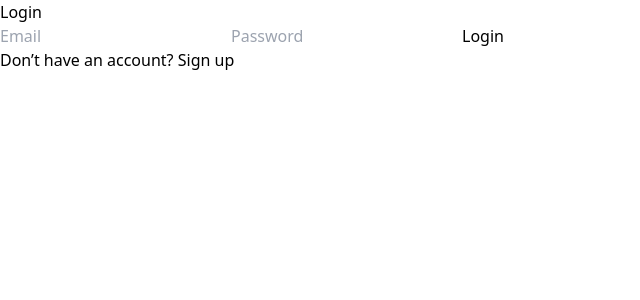
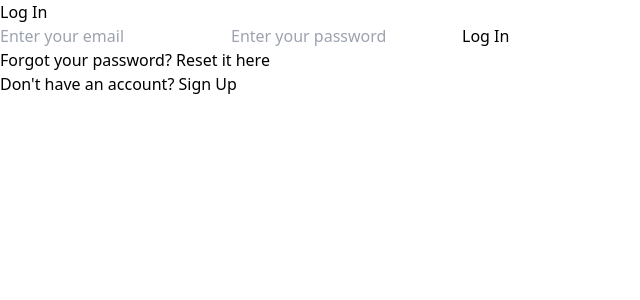
Before and after one commit to swethannadhurai/task12, a React (Vite) app in the folder password-reset-client/: page /Login in a window 1280 px wide. Shown: the top 300 px of the page, without its empty margins (0-640 px from the left). Built offline with nearby package versions, Linux system fonts and the light colour scheme.

Commit message:
signup update

```diff
--- a/password-reset-client/src/pages/Dashboard.jsx
+++ b/password-reset-client/src/pages/Dashboard.jsx
@@ -3,6 +3,12 @@ export default function Dashboard() {
       <div className="p-6">
         <h1 className="text-2xl font-bold">Welcome to your Dashboard!</h1>
         <p>You have successfully logged in.</p>
+
+           <div className="mt-4">
+                <Link to="/forgot-password" className="text-blue-600 hover:underline">
+                    Reset Password
+                </Link>
+            </div>
       </div>
     );
   }
--- a/password-reset-client/src/pages/Login.jsx
+++ b/password-reset-client/src/pages/Login.jsx
@@ -1,75 +1,59 @@
-// src/pages/Login.jsx
-import { useState } from "react";
-import { useNavigate } from "react-router-dom";
-import axios from "axios"; // make sure axios is imported
-import API_BASE_URL from '../config';
-
-import { Link } from "react-router-dom";
+import { useState } from 'react';
+import { Link, useNavigate } from 'react-router-dom';
+import axios from 'axios';
 
 export default function Login() {
-  const [email, setEmail] = useState("");
-  const [password, setPassword] = useState("");
-  const [error, setError] = useState("");
+  const [email, setEmail] = useState('');
+  const [password, setPassword] = useState('');
   const navigate = useNavigate();
 
   const handleSubmit = async (e) => {
     e.preventDefault();
-    setError("");
-
     try {
-      const res = await axios.post(
-        `${API_BASE_URL}/api/auth/login`,
-
-        {
-          email,
-          password,
-        },
-        {
-          withCredentials: true, // <-- Required to include cookies (like JWT token)
-        }
-      );
-
-      navigate("/dashboard");
-    } catch (err) {
-      setError(err.response?.data?.message || "Something went wrong");
+      await axios.post(`${import.meta.env.VITE_API_URL}/api/auth/login`, { email, password });
+      alert('Login successful');
+      navigate('/dashboard');
+    } catch (error) {
+      alert('Login failed: ' + (error.response?.data?.message || 'Something went wrong'));
     }
   };
 
-
   return (
-    <div className="max-w-md mx-auto p-6 bg-white rounded-lg shadow">
-      <h2 className="text-2xl font-bold mb-4">Login</h2>
-      {error && <p className="text-red-500">{error}</p>}
-      <form onSubmit={handleSubmit}>
+    <div className="p-6 max-w-md mx-auto">
+      <h2 className="text-2xl mb-4">Log In</h2>
+      <form onSubmit={handleSubmit} className="space-y-4">
         <input
-          className="w-full mb-3 p-2 border rounded"
           type="email"
-          placeholder="Email"
           value={email}
           onChange={(e) => setEmail(e.target.value)}
+          className="w-full p-2 border rounded"
+          placeholder="Enter your email"
           required
         />
         <input
-          className="w-full mb-3 p-2 border rounded"
           type="password"
-          placeholder="Password"
           value={password}
           onChange={(e) => setPassword(e.target.value)}
+          className="w-full p-2 border rounded"
+          placeholder="Enter your password"
           required
         />
-        <button
-          className="w-full bg-blue-600 text-white py-2 rounded hover:bg-blue-700"
-          type="submit"
-        >
-          Login
+        <button type="submit" className="w-full bg-green-600 text-white p-2 rounded">
+          Log In
         </button>
       </form>
-      <p className="mt-4 text-center text-sm text-gray-600">
-      Don’t have an account?{" "}
-      <Link to="/signup" className="text-blue-500 underline hover:text-blue-700">
-        Sign up
-      </Link>
-      </p>
+      <div className="mt-4">
+        Forgot your password?{' '}
+        <Link to="/forgot-password" className="text-blue-600 hover:underline">
+          Reset it here
+        </Link>
+      </div>
+      <div className="mt-2">
+        Don't have an account?{' '}
+        <Link to="/" className="text-blue-600 hover:underline">
+          Sign Up
+        </Link>
+      </div>
     </div>
   );
 }
--- a/password-reset-client/src/pages/Signup.jsx
+++ b/password-reset-client/src/pages/Signup.jsx
@@ -1,65 +1,53 @@
-import { useState } from "react";
-import axios from "axios";
-import { useNavigate } from "react-router-dom";
+import { useState } from 'react';
+import { Link, useNavigate } from 'react-router-dom';
+import axios from 'axios';
 
-const Signup = () => {
-  const [email, setEmail] = useState("");
-  const [password, setPassword] = useState("");
-  const [error, setError] = useState("");
+export default function Signup() {
+  const [email, setEmail] = useState('');
+  const [password, setPassword] = useState('');
   const navigate = useNavigate();
-
-  console.log(import.meta.env.VITE_API_URL);
 
   const handleSubmit = async (e) => {
     e.preventDefault();
-    setError("");
-
     try {
-      await axios.post(`${import.meta.env.VITE_API_URL}/api/auth/signup`, {
-        email,
-        password,
-
-      },{
-      withCredentials: true // crucial if backend has credentials: true
-     })
-      navigate("/login");
-    } catch (err) {
-      setError(err.response?.data?.message || "Signup failed");
+      await axios.post(`${import.meta.env.VITE_API_URL}/api/auth/signup`, { email, password });
+      alert('Signup successful');
+      navigate('/login');
+    } catch (error) {
+      alert('Signup failed: ' + (error.response?.data?.message || 'Something went wrong'));
     }
   };
 
   return (
-    <div className="flex items-center justify-center min-h-screen bg-gray-100">
-      <div className="bg-white p-8 rounded shadow-md w-full max-w-sm">
-        <h2 className="text-2xl font-bold mb-6 text-center">Signup</h2>
+    <div className="p-6 max-w-md mx-auto">
+      <h2 className="text-2xl mb-4">Sign Up</h2>
       <form onSubmit={handleSubmit} className="space-y-4">
         <input
           type="email"
-            placeholder="Email"
           value={email}
           onChange={(e) => setEmail(e.target.value)}
+          className="w-full p-2 border rounded"
+          placeholder="Enter your email"
           required
-            className="w-full px-4 py-2 border rounded"
         />
         <input
           type="password"
-            placeholder="Password"
           value={password}
           onChange={(e) => setPassword(e.target.value)}
+          className="w-full p-2 border rounded"
+          placeholder="Enter your password"
           required
-            className="w-full px-4 py-2 border rounded"
         />
-          <button
-            type="submit"
-            className="w-full bg-blue-500 text-white py-2 rounded hover:bg-blue-600"
-          >
+        <button type="submit" className="w-full bg-blue-600 text-white p-2 rounded">
           Sign Up
         </button>
       </form>
-        {error && <p className="text-red-500 mt-4 text-center">{error}</p>}
+      <div className="mt-4">
+        Already have an account?{' '}
+        <Link to="/login" className="text-blue-600 hover:underline">
+          Log In
+        </Link>
       </div>
     </div>
   );
-};
-
-export default Signup;
+}
```
Also changed, not shown: 1 other file (tests, documents, lock files or other folders). Lines whose indentation alone changed are shown as unchanged.
